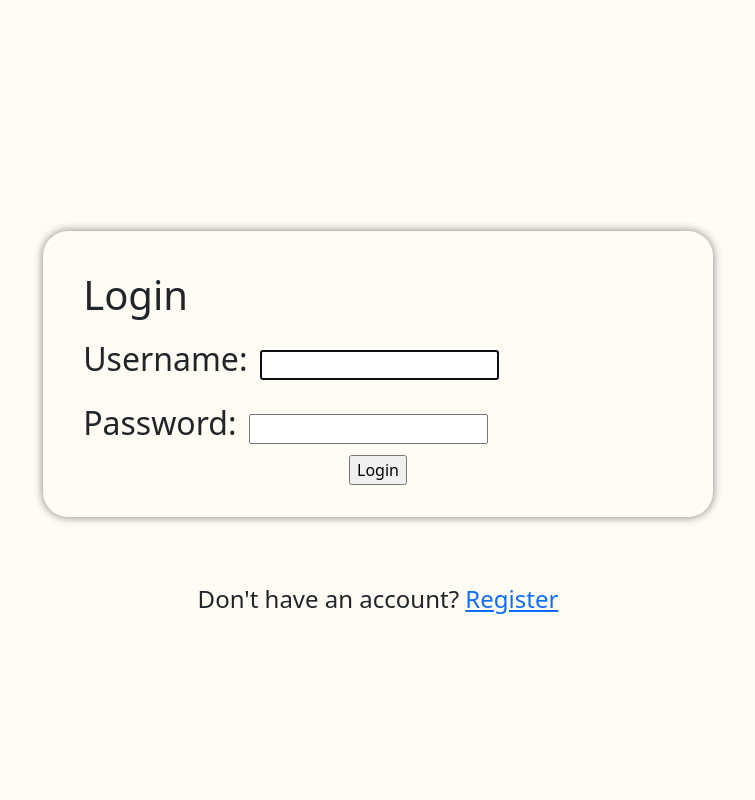
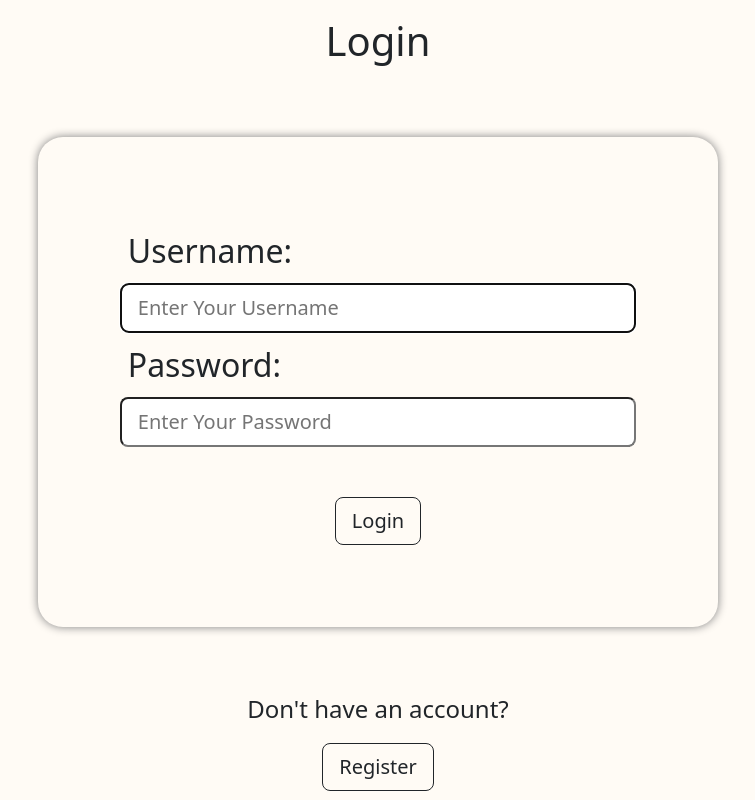
Before and after one commit to lysmm203/Stock-Market-Simulator, a Django app: page /login/ in a window 1280 px wide. Shown: the whole page, without its empty margins (262-1017 px from the left). Run offline with Django 4.2, Linux system fonts and the light colour scheme.

Commit message:
Tweak design for Registration page and add design for Login page

```diff
--- a/base/forms.py
+++ b/base/forms.py
@@ -1,9 +1,8 @@
 from django.forms import ModelForm
-from django.contrib.auth.forms import UserCreationForm
+from django.contrib.auth.forms import UserCreationForm, AuthenticationForm, UsernameField
 from django.contrib.auth.models import User
 
 class RegistrationForm(UserCreationForm):
-    #Use the user creation form
     def __init__(self, *args, **kwargs):
         super().__init__(*args, **kwargs)
         self.fields['username'].widget.attrs.update({
@@ -24,5 +23,19 @@ class RegistrationForm(UserCreationForm):
         model = User
         fields = ['username', 'password1', 'password2']
 
-class LoginForm(ModelForm):
-    pass
+class LoginForm(AuthenticationForm):
+    def __init__(self, *args, **kwargs):
+        super().__init__(*args, **kwargs)
+        self.fields['username'].widget.attrs.update({
+            'placeholder': 'Enter Your Username',
+            'class': 'form-control-lg form-input-padding'
+
+        })
+        self.fields['password'].widget.attrs.update({
+            'placeholder': 'Enter Your Password',
+            'class': 'form-control-lg form-input-padding'
+        })
+
+    class Meta:
+        model = User
+        fields = ['username', 'password']
--- a/base/static/base/css/styles.css
+++ b/base/static/base/css/styles.css
@@ -4,6 +4,10 @@ body{
 
 p{
     font-size: 1.5rem;
+}
+
+a{
+    text-decoration: none;
 }
 
 h1{
--- a/base/templates/base/login.html
+++ b/base/templates/base/login.html
@@ -8,12 +8,14 @@
     <div class="row">
         <div class="d-flex flex-column min-vh-100 justify-content-center align-items-center">
 
+            <h1>Login</h1>
             <div class="dialogue-box">
-                <h1>Login</h1>
 
-                <form method="POST">
+                <form id="login-form" method="POST">
 
                     {% csrf_token %}
+
+                    <div class="margin-padding">
                         <div class="form-group">
 
                             <div style="display:block;">
@@ -24,15 +26,22 @@
                             <label class="dialogue-box-label" for="id_password">Password: </label>
                             {{form.password}}
 
-                        <div style="text-align: center;">
-                            <input type="submit" value="Login">
+                        </div>
+                    </div>
+
+                    <div class="margin-padding" style="text-align: center;">
+                        <button class="btn btn-outline-dark btn-lg" form="login-form" type="submit"
+                                value="Login">Login
+                        </button>
                     </div>
                 </form>
-            </div>
 
             </div>
 
-                <p>Don't have an account? <a href="{% url 'register' %}">Register</a> </p>
+            <p>Don't have an account?</p>
+            <a class="btn btn-outline-dark btn-lg" href="{% url 'register' %}">Register</a>
+
+
 
 
         </div>
--- a/base/views.py
+++ b/base/views.py
@@ -11,7 +11,7 @@ from django.contrib.auth.forms import UserCreationForm
 from django.contrib.auth import login
 
 from .models import StockParameters, StockTicker
-from .forms import RegistrationForm
+from .forms import RegistrationForm, LoginForm
 from .utils import plot_stock_data, add_tickers_to_db, filter_stock_by_start_date, ticker_extractor, create_plotting_df
 
 import requests
@@ -23,6 +23,7 @@ class CustomLoginView(LoginView):
     template_name = 'base/login.html'
     fields = '__all__'
     redirect_authenticated_user = True
+    form_class = LoginForm
 
     def get_success_url(self):
         return reverse_lazy('index')
```
Also changed, not shown: base/templates/base/register.html (+7 -8 lines), db.sqlite3. Lines whose indentation alone changed are shown as unchanged.
